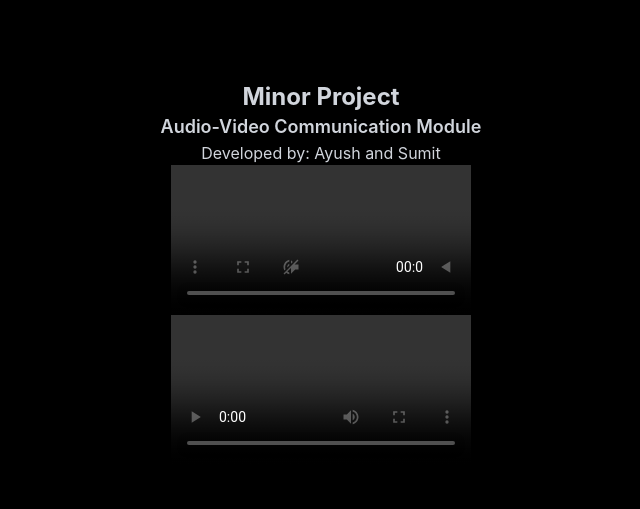
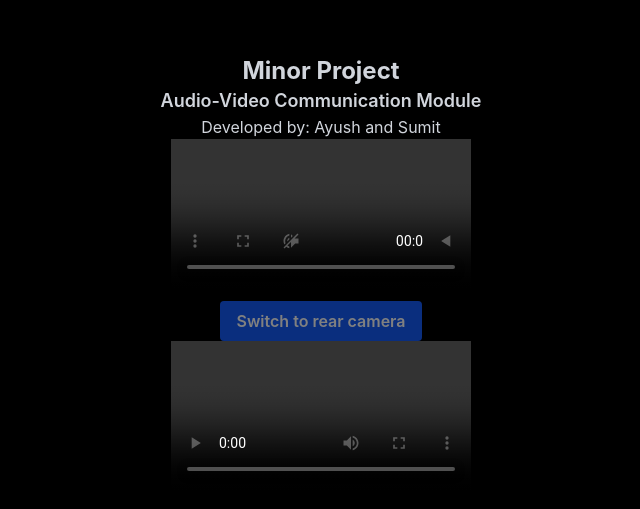
Before and after one commit to majunior774/audio-video-communication-module, a React (Vite) app in the folder Frontend/: page / in a window 1280 px wide. Shown: the part 127-636 px from the top of the page, without its empty margins (319-959 px from the left). Built offline with nearby package versions, Linux system fonts and the light colour scheme; no server answers.

Commit message:
added camera switching

```diff
--- a/Frontend/src/App.jsx
+++ b/Frontend/src/App.jsx
@@ -1,11 +1,15 @@
 
-import {useEffect,useRef} from 'react';
+import {useEffect,useRef,useState} from 'react';
 import './App.css';
 import {io} from "socket.io-client";
 
 
 
 function App() {
+  const [cameraFacingMode, setCameraFacingMode] = useState('user');
+  const [cameraReady, setCameraReady] = useState(false);
+  const [cameraSwitching, setCameraSwitching] = useState(false);
+  const [cameraError, setCameraError] = useState('');
   //DECLARATIONS
   // signalling
   const serverUrl = import.meta.env.VITE_SERVER_URL;
@@ -18,6 +22,7 @@ function App() {
   const remoteUserRef = useRef(null);
   const mediaReadyRef = useRef(null);
   const pendingCandidatesRef = useRef([]);
+  const cameraSwitchInProgressRef = useRef(false);
 
   //video audio connection
   useEffect(() => {
@@ -27,7 +32,7 @@ function App() {
       const startCamera = async () => {
 
           const stream = await navigator.mediaDevices.getUserMedia({
-              video: true,
+              video: { facingMode: { ideal: 'user' } },
               audio: true
           });
           if (cancelled) {
@@ -35,6 +40,7 @@ function App() {
             return;
           }
           localStreamRef.current = stream;
+          setCameraReady(true);
           if (localVideo) {
             localVideo.srcObject = stream;
           }
@@ -70,6 +76,57 @@ function App() {
       };
 
   }, []);
+
+  const switchCamera = async () => {
+    if (cameraSwitchInProgressRef.current) return;
+
+    const localStream = localStreamRef.current;
+    const currentVideoTrack = localStream?.getVideoTracks()[0];
+    const nextFacingMode = cameraFacingMode === 'user' ? 'environment' : 'user';
+    if (!localStream || !currentVideoTrack) {
+      setCameraError('The camera is not ready yet.');
+      return;
+    }
+
+    cameraSwitchInProgressRef.current = true;
+    setCameraSwitching(true);
+    setCameraError('');
+
+    let nextVideoTrack;
+    try {
+      const nextStream = await navigator.mediaDevices.getUserMedia({
+        video: { facingMode: { exact: nextFacingMode } },
+        audio: false
+      });
+      nextVideoTrack = nextStream.getVideoTracks()[0];
+      if (!nextVideoTrack) {
+        throw new Error('No video track was returned by the selected camera.');
+      }
+
+      const videoSender = peerRef.current
+        ?.getSenders()
+        .find((sender) => sender.track?.kind === 'video');
+      if (!videoSender) {
+        throw new Error('The video connection is not ready.');
+      }
+
+      await videoSender.replaceTrack(nextVideoTrack);
+      localStream.removeTrack(currentVideoTrack);
+      localStream.addTrack(nextVideoTrack);
+      currentVideoTrack.stop();
+      if (localVideoRef.current) {
+        localVideoRef.current.srcObject = localStream;
+      }
+      setCameraFacingMode(nextFacingMode);
+    } catch (error) {
+      nextVideoTrack?.stop();
+      console.error('Failed to switch camera:', error);
+      setCameraError(`Unable to switch camera: ${error.message}`);
+    } finally {
+      cameraSwitchInProgressRef.current = false;
+      setCameraSwitching(false);
+    }
+  };
 
   // signalling connection
   useEffect(() => {
@@ -249,8 +306,24 @@ function App() {
             autoPlay
             controls
             muted
-            className='scale-x-[-1]'
+            playsInline
+            className={cameraFacingMode === 'user' ? 'scale-x-[-1]' : ''}
         />
+        <button
+            type="button"
+            onClick={switchCamera}
+            disabled={!cameraReady || cameraSwitching}
+            className="mt-3 rounded bg-blue-600 px-4 py-2 font-semibold text-white disabled:cursor-not-allowed disabled:opacity-50"
+        >
+            {cameraSwitching
+              ? 'Switching camera...'
+              : `Switch to ${cameraFacingMode === 'user' ? 'rear' : 'front'} camera`}
+        </button>
+        {cameraError && (
+          <p role="alert" className="mt-2 text-sm text-red-400">
+            {cameraError}
+          </p>
+        )}
         <video
             ref={remoteVideoRef}
             autoPlay
```
